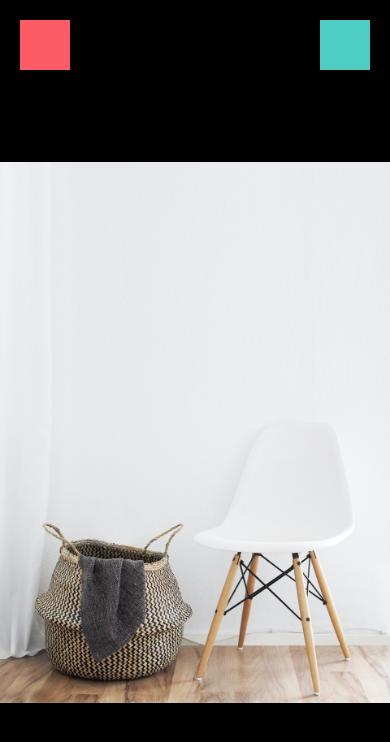
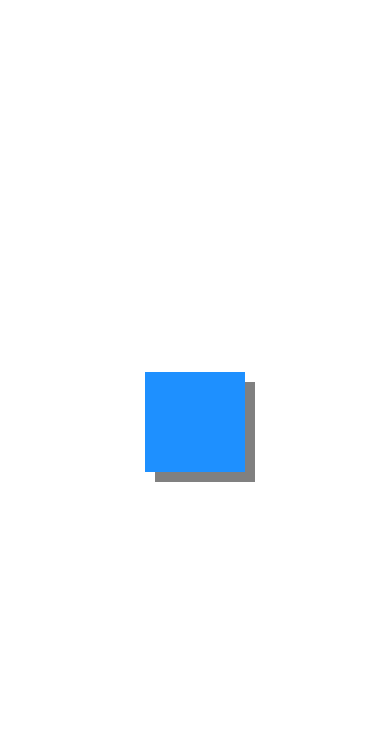
Before and after one commit to paul-mcaviney/donewithit-tutorial, a React Native app: screen / in a window 390 px wide. Shown: the top 742 px of the page. Built offline with nearby package versions, Linux system fonts and the light colour scheme.

Commit message:
More learning!

```diff
--- a/App.js
+++ b/App.js
@@ -1,60 +1,27 @@
 import WelcomeScreen from "./app/screens/WelcomeScreen";
 import ViewImageScreen from "./app/screens/ViewImageScreen";
+import { Text, View } from "react-native";
 
 export default function App() {
-  // return <WelcomeScreen />;
-  return <ViewImageScreen />;
+  return (
+    <View
+      style={{
+        flex: 1,
+        justifyContent: "center",
+        alignItems: "center",
+      }}
+    >
+      <View
+        style={{
+          backgroundColor: "dodgerblue",
+          width: 100,
+          height: 100,
+          shadowColor: "grey",
+          shadowOffset: { width: 10, height: 10 },
+          shadowOpacity: 1,
+          elevation: 20,
+        }}
+      ></View>
+    </View>
+  );
 }
-// import {
-//   Button,
-//   Image,
-//   ImageBackground,
-//   StyleSheet,
-//   Text,
-//   View,
-// } from "react-native";
-
-// export default function App() {
-//   return (
-//     <ImageBackground
-//       source={require("./assets/background.jpg")}
-//       resizeMode="cover"
-//       style={styles.image}
-//     >
-//       <View style={styles.logoContainer}>
-//         <Image source={require("./assets/logo-red.png")} style={styles.logo} />
-//         <Text>Sell What You Don't Need</Text>
-//       </View>
-//       <View style={styles.buttonContainer}>
-//         <View style={styles.bar}></View>
-//         <View style={[styles.bar, { backgroundColor: "#4ECDC4" }]}></View>
-//       </View>
-//     </ImageBackground>
-//   );
-// }
-
-// const styles = StyleSheet.create({
-//   bar: {
-//     height: 60,
-//     backgroundColor: "#fc5c65",
-//   },
-//   buttonContainer: {
-//     width: "100%",
-//     height: 120,
-//     position: "absolute",
-//     bottom: 0,
-//   },
-//   image: {
-//     flex: 1,
-//     alignItems: "center",
-//   },
-//   logo: {
-//     width: 100,
-//     height: 100,
-//   },
-//   logoContainer: {
-//     flex: 1,
-//     alignItems: "center",
-//     top: 100,
-//   },
-// });
--- a/package.json
+++ b/package.json
@@ -10,10 +10,10 @@
   },
   "dependencies": {
     "@react-native-community/hooks": "^3.0.0",
-    "expo": "~50.0.14",
-    "expo-status-bar": "~1.11.1",
+    "expo": "^51.0.0",
+    "expo-status-bar": "~1.12.1",
     "react": "18.2.0",
-    "react-native": "0.73.6"
+    "react-native": "0.74.1"
   },
   "devDependencies": {
     "@babel/core": "^7.20.0"
```
Also changed, not shown: 1 other file (tests, documents, lock files or other folders).
